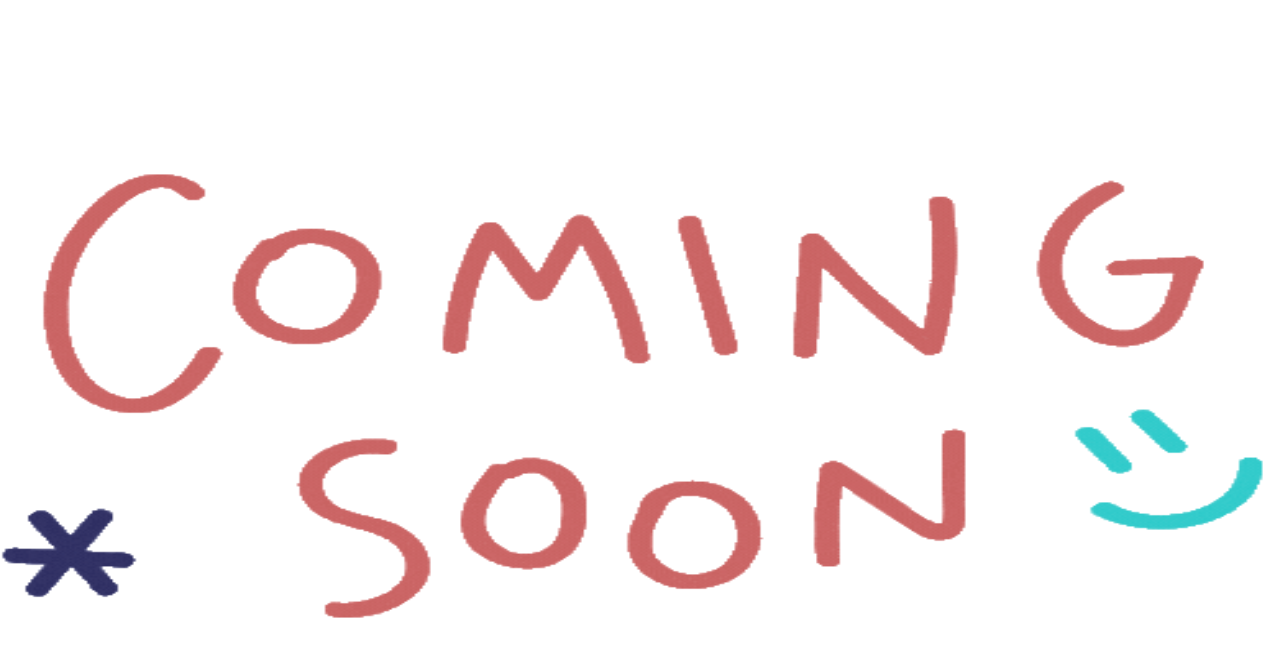
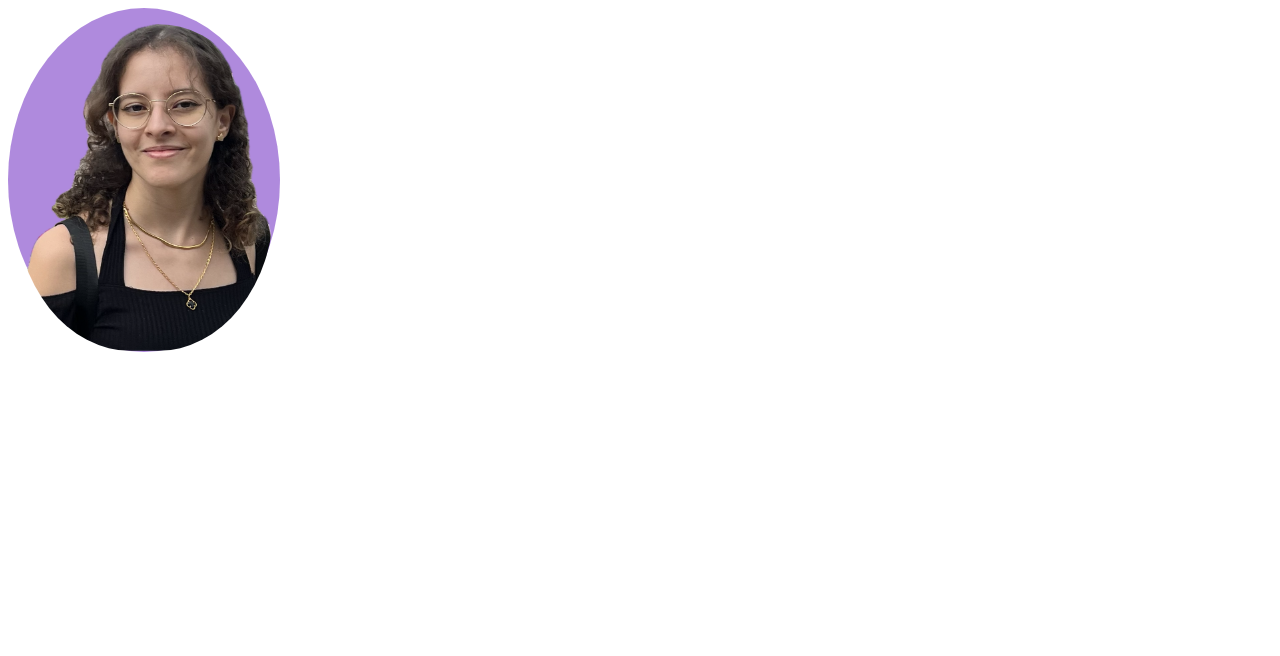
Before and after one commit to mari-sena/marisena, a Next.js app: page / in a window 1280 px wide. Shown: the top 656 px of the page. Built offline with nearby package versions, Linux system fonts and the light colour scheme.

Commit message:
chore: personal image with background

```diff
--- a/pages/index.module.css
+++ b/pages/index.module.css
@@ -1,5 +1,17 @@
 .container {
   height: 100vh;
   display: flex;
-  justify-content: center;
 }
+
+.about {
+  background-color: rgba(152, 104, 211, 0.773);
+  height: 19.5rem;
+  width: 17rem;
+  padding: 1rem 0;
+  border-radius: 100%;
+  text-align: -webkit-center;
+}
+
+.image {
+  border-radius: 45%;
+}
--- a/pages/index.tsx
+++ b/pages/index.tsx
@@ -4,7 +4,15 @@ import styles from "./index.module.css";
 const App = () => {
   return (
     <div className={styles.container}>
-      <Image alt="coming soon" fill={true} className="image" src="/soon.gif" />
+      <div className={styles.about}>
+        <Image
+          alt="coming soon"
+          width={259}
+          height={327}
+          className={styles.image}
+          src="/about-me.png"
+        />
+      </div>
     </div>
   );
 };
```
Also changed, not shown: public/about-me.png (added).
